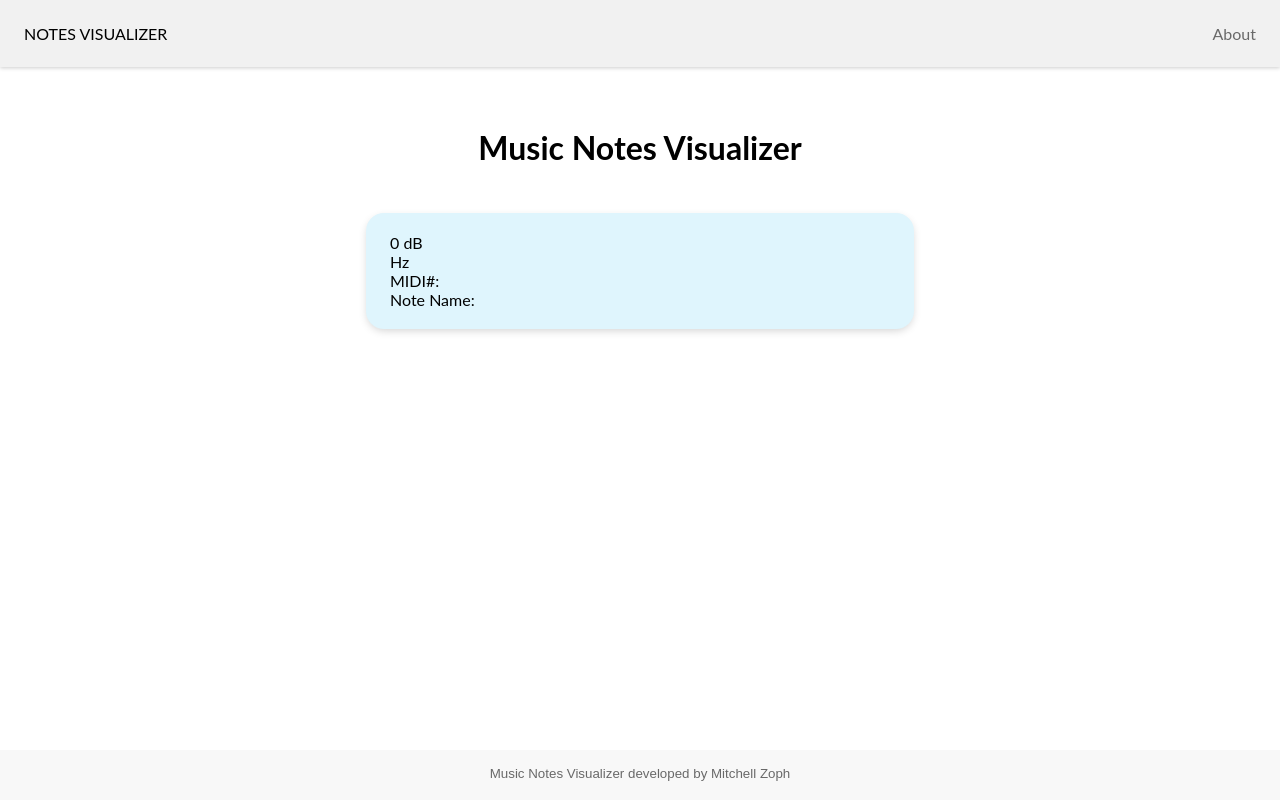
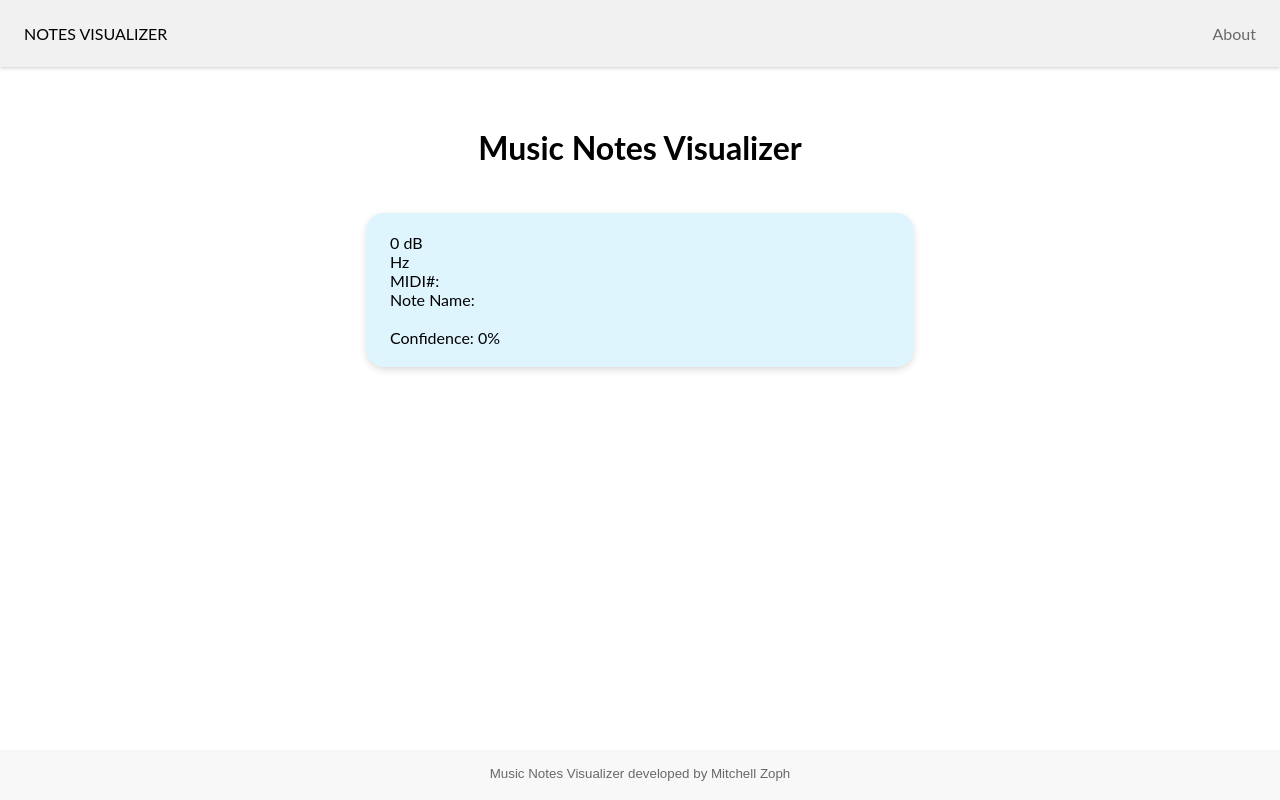
Before and after one commit to MitchellZ/music-notes-visualizer, a React (Create React App) app: page / in a window 1280 px wide. Built offline with nearby package versions, Linux system fonts and the light colour scheme; no server answers.

Commit message:
Added confidence indication

```diff
--- a/Pages/Home.tsx
+++ b/Pages/Home.tsx
@@ -60,6 +60,7 @@ const Home = () => {
   const [frequencyValue, setFrequencyValue] = useState<number | null>(null);
   const [MIDIValue, setMIDIValue] = useState<number | null>(null);
   const [noteName, setNoteName] = useState<string | null>(null);
+  const [clarity, setClarity] = useState<number | null>(null);
 
   // Function to indentify pitch frequency
   useEffect(() => {
@@ -106,6 +107,9 @@ const Home = () => {
           // Perform pitch detection
           const sampleRate = audioContext.sampleRate;
           const [detectedPitch, detectedClarity] = detector.findPitch(resizedArray, sampleRate);
+
+          // Set clarity
+          setClarity(detectedClarity);
 
           // Get the pitch value
           const pitchValue = detectedPitch;
@@ -181,6 +185,8 @@ const Home = () => {
           MIDI#: {MIDIValue}
           <br/>
           Note Name: {noteName}
+          <br/><br/>
+          Confidence: {Math.round(clarity * 100)}%
         </p>
         <div id="spacer"></div>
         </div>
```
